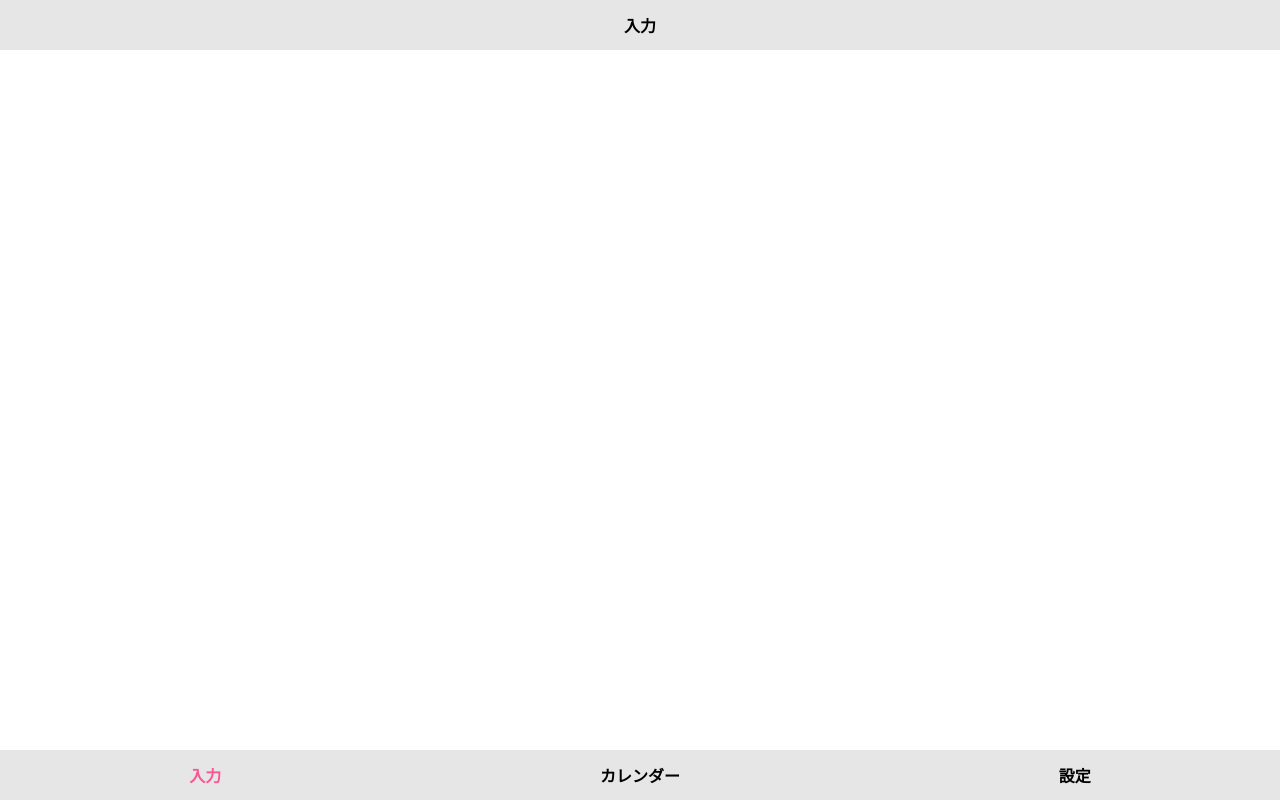
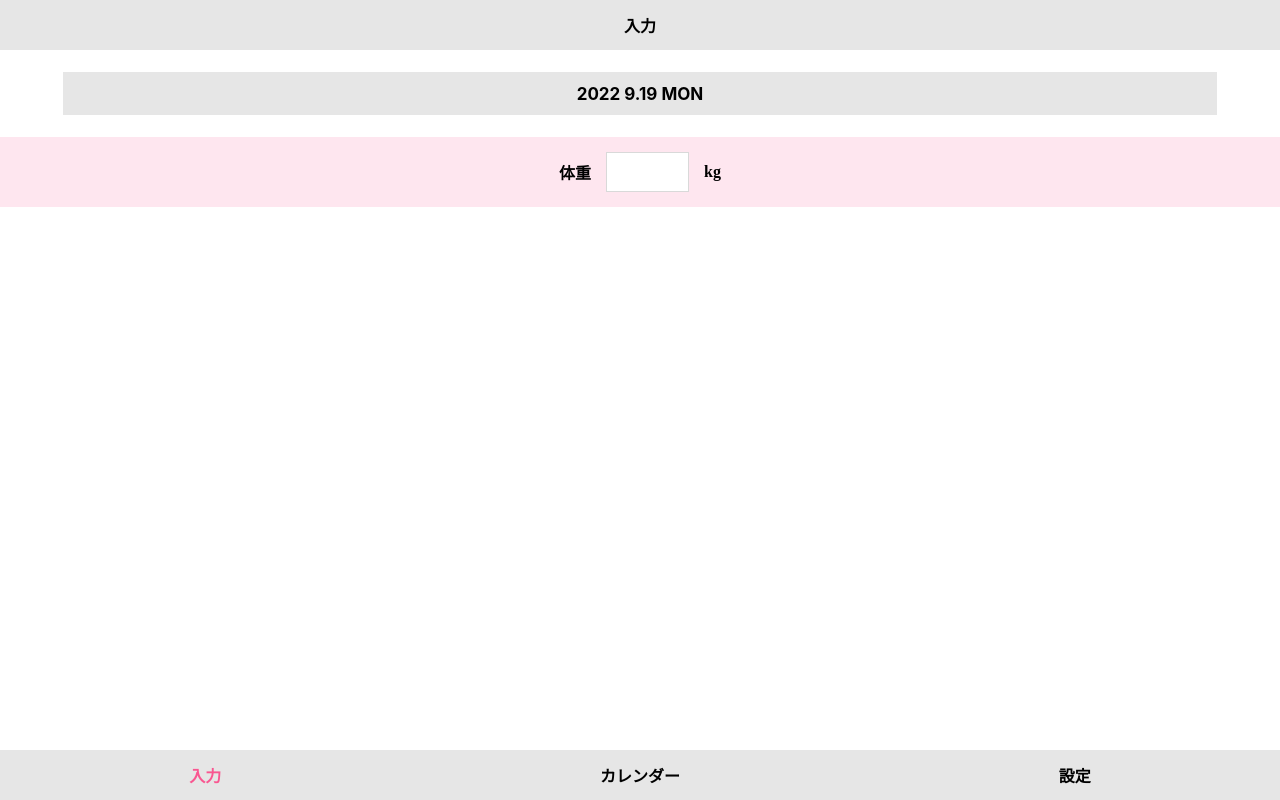
Before and after one commit to marieono/weight_recording_next, a Next.js app: page / in a window 1280 px wide. Built offline with nearby package versions, Linux system fonts and the light colour scheme.

Commit message:
DateとWeigt_input完成

```diff
--- /dev/null
+++ b/src/components/common/Date.tsx
@@ -0,0 +1,23 @@
+import { css } from "@emotion/react"
+
+const Date = () => {
+  return (
+    <div
+      css={css`
+        display: flex;
+        justify-content: center;
+        align-items: center;
+        margin: 22px 63px;
+        height: 43px;
+        width: 249px auto;
+        font-size: 17px;
+        font-weight: bold;
+        background-color: #e6e6e6;
+      `}
+    >
+      2022 9.19 MON
+    </div>
+  )
+}
+
+export default Date
--- /dev/null
+++ b/src/components/common/Weight_input.tsx
@@ -0,0 +1,54 @@
+import { css } from "@emotion/react"
+
+const Weight_input = () => {
+  return (
+    <div
+      css={css`
+        display: flex;
+        justify-content: center;
+        align-items: center;
+        height: 70px;
+        width: 100vw;
+        background-color: #fee6ef;
+        font-family: "Regular";
+        font-weight: bold;
+        font-style: 17px;
+      `}
+    >
+      体重
+      <div
+        css={css`
+          margin: 15px;
+          height: 40px;
+          width: 83px;
+          background-color: white;
+          border: solid #d9d9d9 1px;
+        `}
+      ></div>
+      kg
+    </div>
+  )
+}
+
+export default Weight_input
+
+// import { css } from "@emotion/react"
+
+// const Header = () => {
+//   return (
+//     <div
+//       css={css`
+//         display: flex;
+//         justify-content: center;
+//         align-items: center;
+//         font-weight: bold;
+//         height: 50px;
+//         width: 100vw;
+//         background-color: #e6e6e6;
+//       `}
+//     >
+//       入力
+//     </div>
+//   )
+// }
+// export default Header
--- a/src/components/pages/home/Page.tsx
+++ b/src/components/pages/home/Page.tsx
@@ -1,11 +1,15 @@
 import type { NextPage } from "next"
 import Footer from "../../common/Footer"
 import Header from "../../common/Header"
+import Date from "../../common/Date"
+import Weight_input from "../../common/Weight_input"
 
 const Page: NextPage = () => {
   return (
     <>
       <Header />
+      <Date />
+      <Weight_input />
       <Footer />
     </>
   )
```
